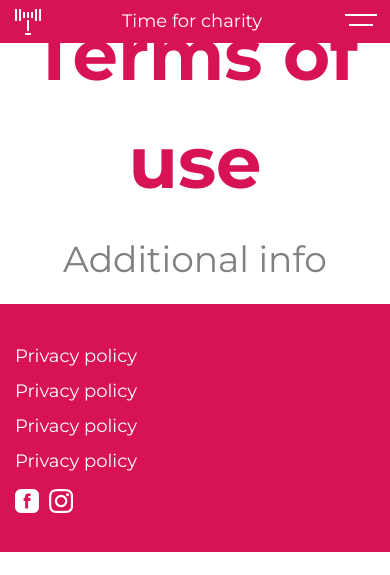
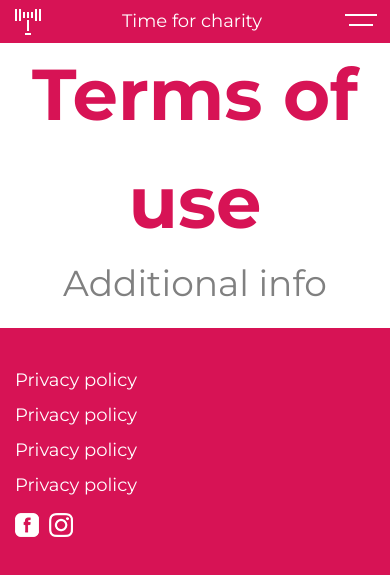
Before and after one commit to rooma15/project, a PHP site: page /term_of_use.php in a window 390 px wide. Shown: the top 575 px of the page. Before the commit the page ends 552 px from the top, so only its background shows below. Run offline with PHP 8.4, Linux system fonts and the light colour scheme.

Commit message:
some fixes

```diff
--- a/auctions.php
+++ b/auctions.php
@@ -1,6 +1,5 @@
 <?php
 session_start();
-$_SESSION['id'] = 2;
 include_once("check.php");
 include_once('auction_class.php');
 $auctions = $mysqli->query("SELECT * FROM auctions");
--- a/media.css
+++ b/media.css
@@ -82,6 +82,11 @@
 }
 
 @media only screen and (max-width: 768px){
+
+    .terms_of_use_section{
+        margin-top: 40px;
+    }
+
     .go_back_col{
         padding-top: 50px;
     }
--- a/style.css
+++ b/style.css
@@ -22,6 +22,7 @@ body, html{
     z-index: 1000;
     color: white;
 }
+
 
 .footer{
     background-color: #d71355;
--- a/term_of_use.php
+++ b/term_of_use.php
@@ -73,11 +73,11 @@ session_start();
 </section>
 
 
-<section>
+<section class="terms_of_use_section">
     <div class="container">
         <div class="row">
             <div class="col text-center">
-                <p class="doc_name">Terms of use</p>
+                <span class="doc_name">Terms of use</span>
                 <p class="doc_additional_info">Additional info</p>
             </div>
         </div>
```
